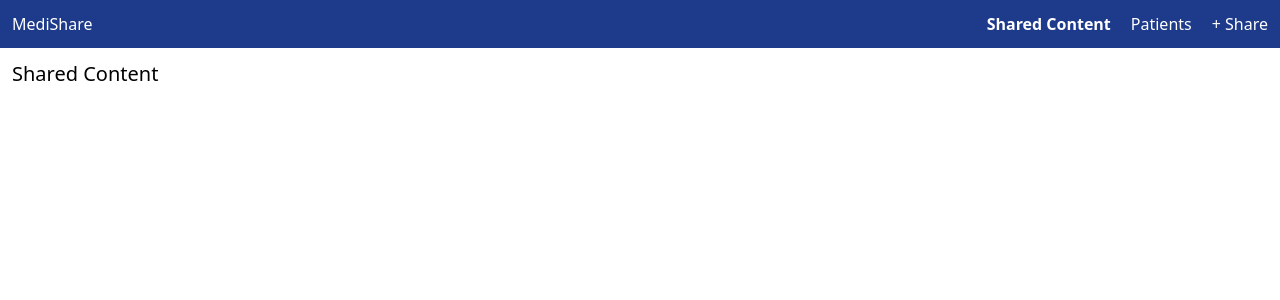
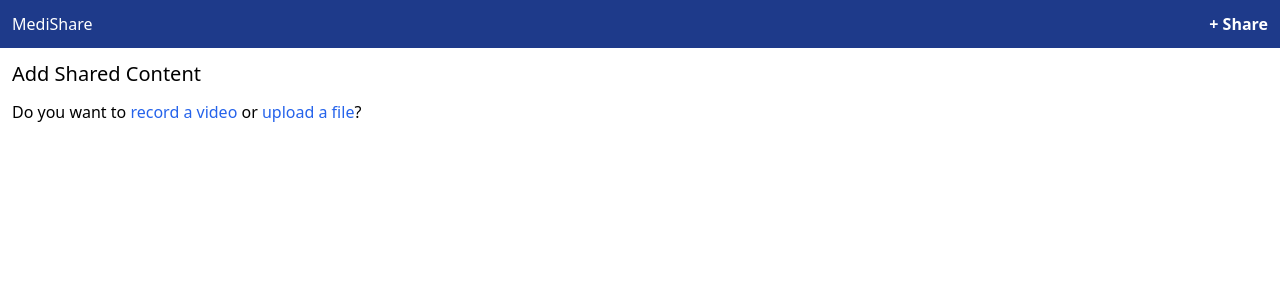
Before and after one commit to michelts/medishare, a Next.js app: page / in a window 1280 px wide. Shown: the top 300 px of the page. Built offline with nearby package versions, Linux system fonts and the light colour scheme.

Commit message:
Simplify the implementation by keeping only the ShareForm

```diff
--- a/components/templates/Menu.tsx
+++ b/components/templates/Menu.tsx
@@ -17,27 +17,9 @@ const Menu: React.FC = () => {
           </div>
           <ul className="flex flex-row">
             <li
-              className={`pr-5 ${asPath === '/' && 'font-bold'}`}
+              className={`${asPath === '/' && 'font-bold'}`}
             >
               <Link href="/">
-                <a className="hover:underline">
-                  Shared <span className="hidden sm:inline">Content</span>
-                </a>
-              </Link>
-            </li>
-            <li
-              className={`pr-5 ${asPath === '/patients' && 'font-bold'}`}
-            >
-              <Link href="/patients">
-                <a className="hover:underline">
-                  Patients
-                </a>
-              </Link>
-            </li>
-            <li
-              className={`${asPath === '/add-shared-content' && 'font-bold'}`}
-            >
-              <Link href="/add-shared-content">
                 <a className="hover:underline">
                   + Share
                 </a>
--- a/pages/add-shared-content.tsx
+++ /dev/null
@@ -1,20 +0,0 @@
-import Head from 'next/head';
-import Title from '@atoms/Title';
-import ShareForm from '@templates/ShareForm';
-
-const AddSharedContent: React.FC = () => {
-  return (
-    <>
-      <Head>
-        <title>Add Shared Content</title>
-        <link rel="icon" href="/favicon.ico" />
-      </Head>
-      <main>
-        <Title>Add Shared Content</Title>
-        <ShareForm />
-      </main>
-    </>
-  );
-}
-
-export default AddSharedContent;
--- a/pages/index.tsx
+++ b/pages/index.tsx
@@ -1,16 +1,20 @@
-import Head from 'next/head'
+import Head from 'next/head';
 import Title from '@atoms/Title';
+import ShareForm from '@templates/ShareForm';
 
-const Home: React.FC = () => (
-  <div>
+const AddSharedContent: React.FC = () => {
+  return (
+    <>
       <Head>
-      <title>Shared Content</title>
+        <title>Add Shared Content</title>
         <link rel="icon" href="/favicon.ico" />
       </Head>
       <main>
-      <Title>Shared Content</Title>
+        <Title>Add Shared Content</Title>
+        <ShareForm />
       </main>
-  </div>
+    </>
   );
+}
 
-export default Home;
+export default AddSharedContent;
```
Also changed, not shown: 1 other file (tests, documents, lock files or other folders). Lines whose indentation alone changed are shown as unchanged.
